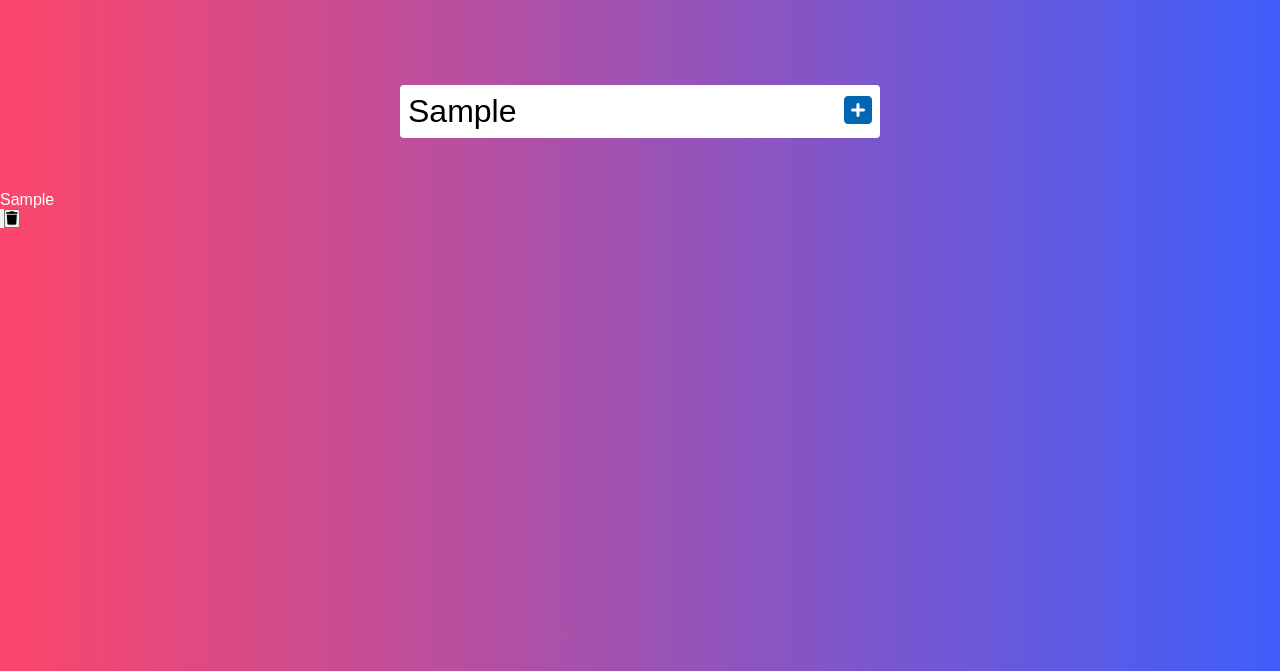
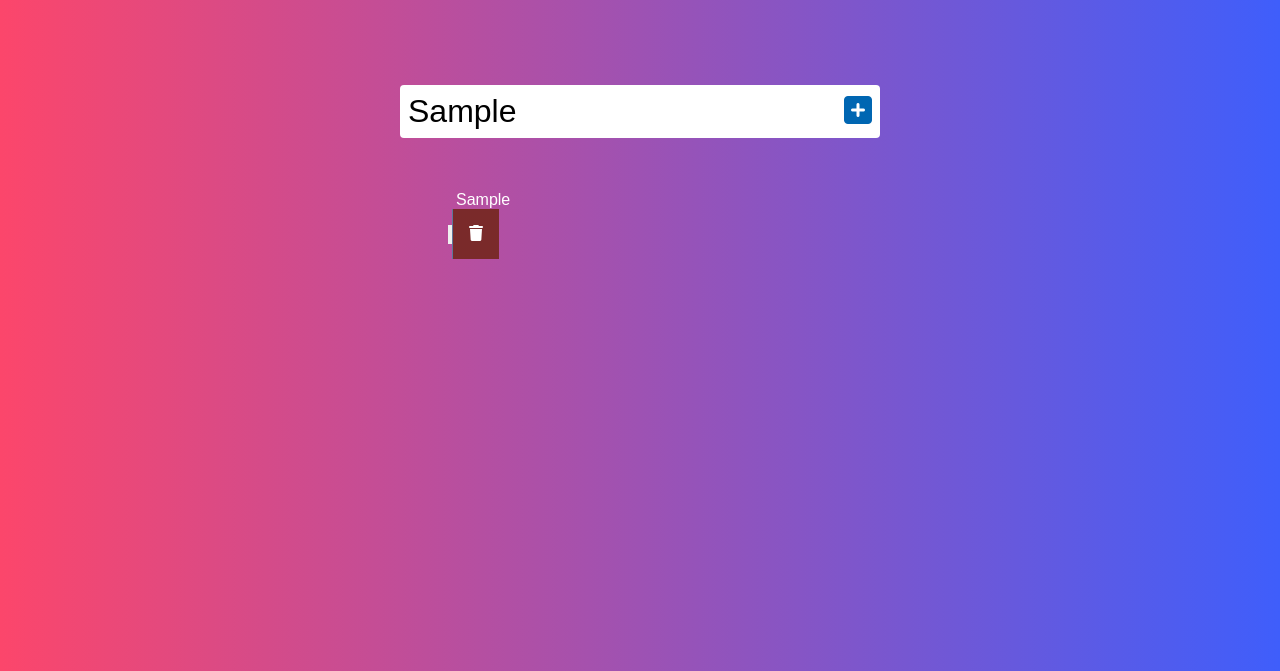
Before and after one commit to Arefkeyhanipr/Todo_list, a plain HTML site: page index.html in a window 1280 px wide. Both pictures are taken after typing "Sample" into the empty fields and a click on the button 858 px from the left and 240 px from the top of the page. Shown: the part 129-800 px from the top of the page. Drawn offline with Linux system fonts and the light colour scheme.

Commit message:
made the div of todolist look better

```diff
--- a/style.css
+++ b/style.css
@@ -45,3 +45,56 @@ form button:hover {
   color: white;
   background-color: #0066b2;
 }
+
+.todo-container {
+  display: flex;
+  justify-content: center;
+  align-items: center;
+}
+
+.todo-list {
+  min-width: 30%;
+  list-style: none;
+}
+
+.todo-div {
+  margin: 0.5rem;
+  background-color: white;
+  color: black;
+  font-size: 1.5rem;
+  display: flex;
+  justify-content: space-between;
+  align-items: center;
+}
+
+.todo-item {
+  flex: 1;
+}
+
+.trash-button,
+.complete-button {
+  color: white;
+  border: none;
+  padding: 1rem;
+  cursor: pointer;
+  font-size: 1rem;
+}
+.complete-button {
+  background-color: rgb(20, 68, 20);
+}
+.complete-button:hover {
+  background-color: rgb(39, 144, 39);
+}
+
+.trash-button {
+  border-left: 1px rgba(75, 173, 234, 0.589) solid;
+  background-color: rgb(122, 42, 42);
+}
+
+.trash-button:hover {
+  background-color: rgb(211, 10, 10);
+}
+
+.todo-item {
+  padding: 0 0.5rem;
+}
```
